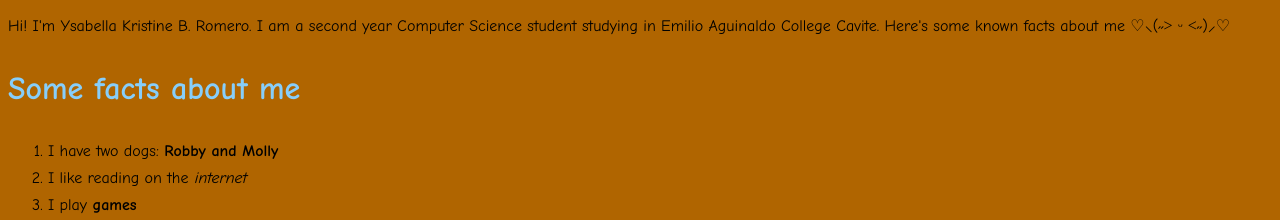
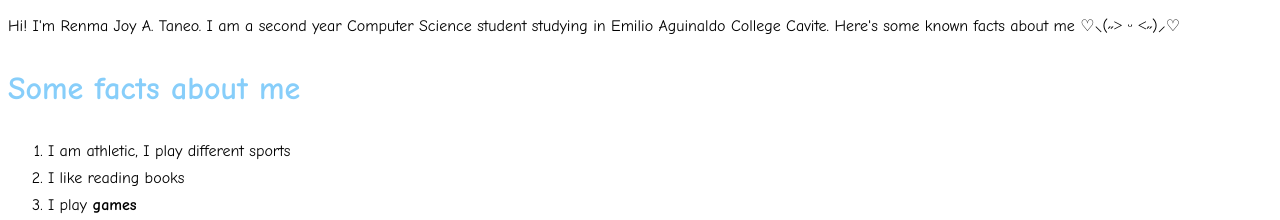
Before and after one commit to rnmtn/TANEO_HTML_CSS_LAB, a plain HTML site: page index.html in a window 1280 px wide. Shown: the part 236-456 px from the top of the page. Drawn offline with Linux system fonts and the light colour scheme.

Commit message:
Update index.html

```diff
--- a/index.html
+++ b/index.html
@@ -5,7 +5,7 @@
 		<style>
 		body {
 			font-family: Comic Sans MS;
-			background-color: rgb(176,101,0);
+			background-color: rgb(88, 161, 145, 0);
 			line-height: 1.7;}
 		h1 {
 			color: rgb(135,206,250);}
@@ -21,11 +21,11 @@
 	<body>
 		<h1> Greetings! </h1>
 		<img src="me.jpg" alt="Photo of me (please refresh the page if image is broken)" class="me-pic">
-		<p> Hi! I'm Ysabella Kristine B. Romero. I am a second year Computer Science student studying in Emilio Aguinaldo College Cavite. Here's some known facts about me ♡⸜(˶˃ ᵕ ˂˶)⸝♡</p>
+		<p> Hi! I'm Renma Joy A. Taneo. I am a second year Computer Science student studying in Emilio Aguinaldo College Cavite. Here's some known facts about me ♡⸜(˶˃ ᵕ ˂˶)⸝♡</p>
 		<h1> Some facts about me </h1>
 		<ol>
-			<li> I have two dogs: <b> Robby and Molly </b> </li>
-			<li> I like reading on the <i> internet </i> </li>
+			<li> I am athletic, I play different sports </b> </li>
+			<li> I like reading books </i> </li>
 			<li> I play <b> games </b> </li>
 			<li> If you play with me on ML, be ready to hear me trashtalking our <b> opponents </b> and/or <b> teammates </b> <i>(but not you of course) </i> </li>
 		</ol>
```
